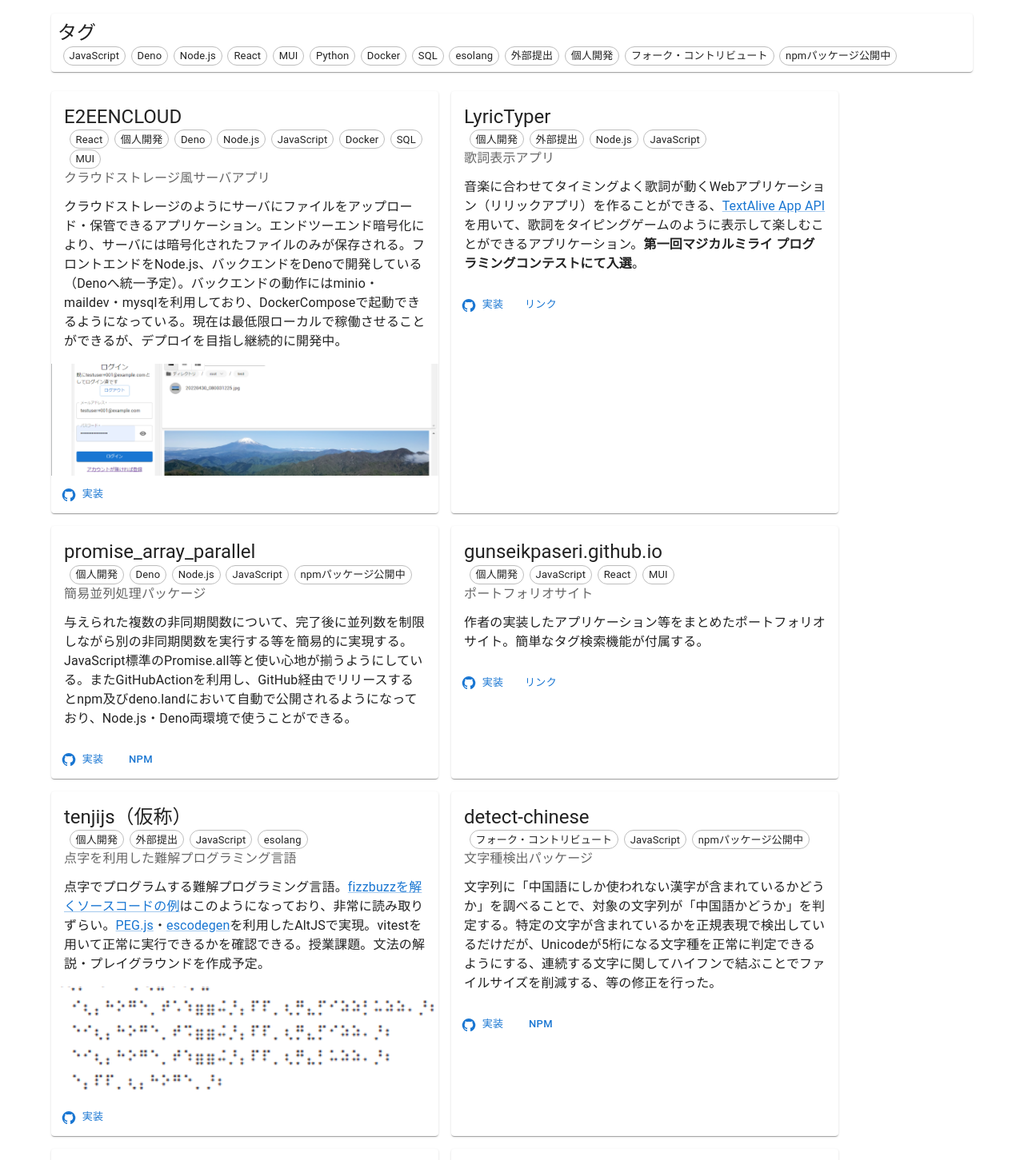
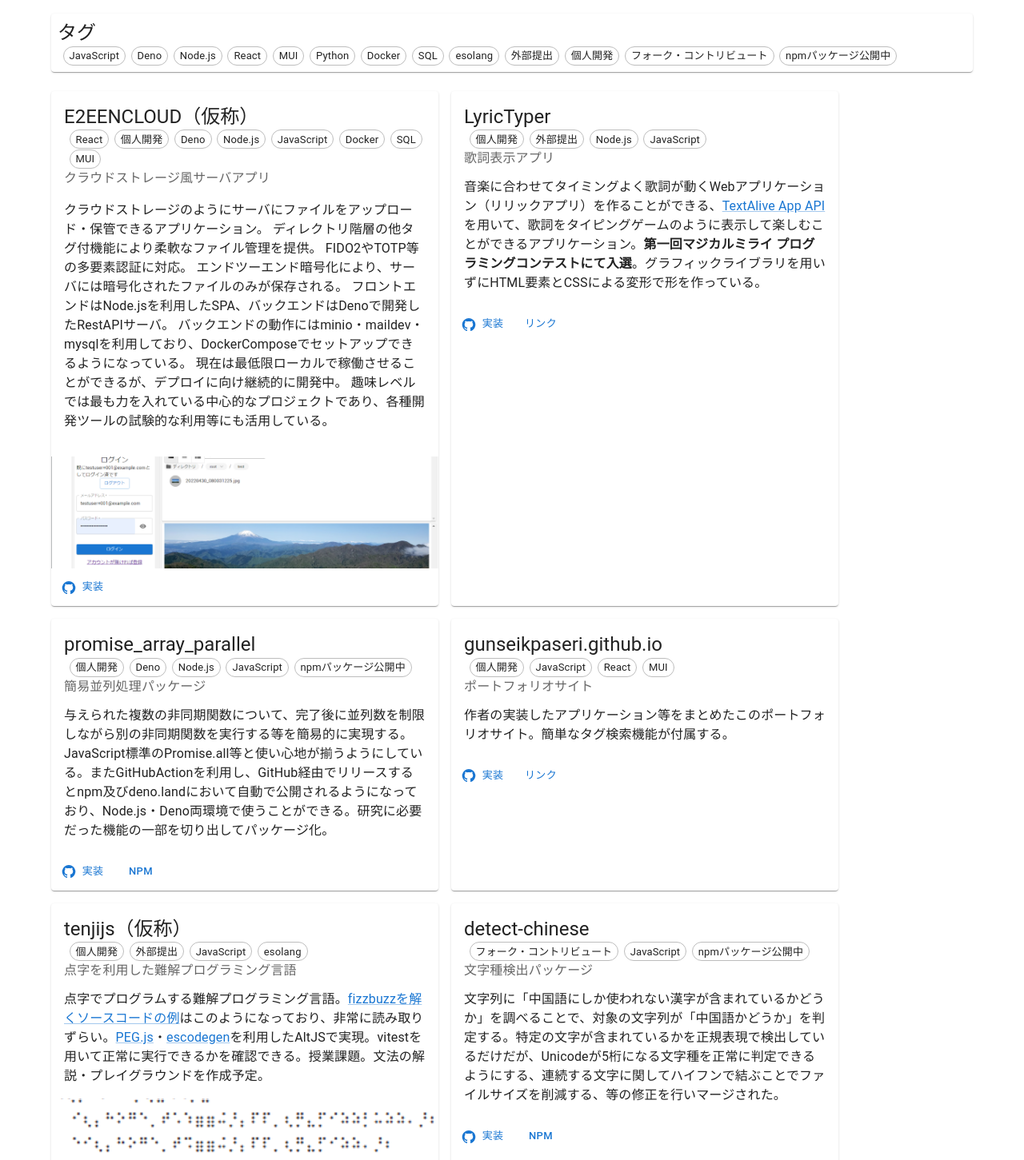
Before and after one commit to GunseiKPaseri/GunseiKPaseri.github.io, a React (Vite) app: page / in a window 1280 px wide. Shown: the part 360-1811 px from the top of the page at 80% size. Built offline with nearby package versions, Linux system fonts and the light colour scheme.

Commit message:
テキスト修正

```diff
--- a/src/source.ts
+++ b/src/source.ts
@@ -27,9 +27,18 @@
 
 const sourcesOrigin: Omit<Source, 'id'>[] = [
   {
-    title: 'E2EENCLOUD',
+    title: 'E2EENCLOUD（仮称）',
     summary: 'クラウドストレージ風サーバアプリ',
-    description: 'クラウドストレージのようにサーバにファイルをアップロード・保管できるアプリケーション。エンドツーエンド暗号化により、サーバには暗号化されたファイルのみが保存される。フロントエンドをNode.js、バックエンドをDenoで開発している（Denoへ統一予定）。バックエンドの動作にはminio・maildev・mysqlを利用しており、DockerComposeで起動できるようになっている。現在は最低限ローカルで稼働させることができるが、デプロイを目指し継続的に開発中。',
+    description: `
+クラウドストレージのようにサーバにファイルをアップロード・保管できるアプリケーション。
+ディレクトリ階層の他タグ付機能により柔軟なファイル管理を提供。
+FIDO2やTOTP等の多要素認証に対応。
+エンドツーエンド暗号化により、サーバには暗号化されたファイルのみが保存される。
+フロントエンドはNode.jsを利用したSPA、バックエンドはDenoで開発したRestAPIサーバ。
+バックエンドの動作にはminio・maildev・mysqlを利用しており、DockerComposeでセットアップできるようになっている。
+現在は最低限ローカルで稼働させることができるが、デプロイに向け継続的に開発中。
+趣味レベルでは最も力を入れている中心的なプロジェクトであり、各種開発ツールの試験的な利用等にも活用している。
+`,
     link: [{
       url: 'https://github.com/GunseiKPaseri/e2eencloud',
       type: 'github',
@@ -40,7 +49,7 @@
   {
     title: 'LyricTyper',
     summary: '歌詞表示アプリ',
-    description: '音楽に合わせてタイミングよく歌詞が動くWebアプリケーション（リリックアプリ）を作ることができる、[TextAlive App API](https://developer.textalive.jp/)を用いて、歌詞をタイピングゲームのように表示して楽しむことができるアプリケーション。**第一回マジカルミライ プログラミングコンテストにて入選**。',
+    description: '音楽に合わせてタイミングよく歌詞が動くWebアプリケーション（リリックアプリ）を作ることができる、[TextAlive App API](https://developer.textalive.jp/)を用いて、歌詞をタイピングゲームのように表示して楽しむことができるアプリケーション。**第一回マジカルミライ プログラミングコンテストにて入選**。グラフィックライブラリを用いずにHTML要素とCSSによる変形で形を作っている。',
     link: [
       {
         url: 'https://github.com/GunseiKPaseri/textalive_lyrictyper',
@@ -56,7 +65,7 @@
   {
     title: 'promise_array_parallel',
     summary: '簡易並列処理パッケージ',
-    description: '与えられた複数の非同期関数について、完了後に並列数を制限しながら別の非同期関数を実行する等を簡易的に実現する。JavaScript標準のPromise.all等と使い心地が揃うようにしている。またGitHubActionを利用し、GitHub経由でリリースするとnpm及びdeno.landにおいて自動で公開されるようになっており、Node.js・Deno両環境で使うことができる。',
+    description: '与えられた複数の非同期関数について、完了後に並列数を制限しながら別の非同期関数を実行する等を簡易的に実現する。JavaScript標準のPromise.all等と使い心地が揃うようにしている。またGitHubActionを利用し、GitHub経由でリリースするとnpm及びdeno.landにおいて自動で公開されるようになっており、Node.js・Deno両環境で使うことができる。研究に必要だった機能の一部を切り出してパッケージ化。',
     link: [{
       url: 'https://github.com/GunseiKPaseri/promise_array_parallel',
       type: 'github',
@@ -69,7 +78,7 @@
   {
     title: 'gunseikpaseri.github.io',
     summary: 'ポートフォリオサイト',
-    description: '作者の実装したアプリケーション等をまとめたポートフォリオサイト。簡単なタグ検索機能が付属する。',
+    description: '作者の実装したアプリケーション等をまとめたこのポートフォリオサイト。簡単なタグ検索機能が付属する。',
     link: [
       {
         url: 'https://github.com/GunseiKPaseri/gunseikpaseri.github.io',
@@ -98,7 +107,7 @@
   {
     title: 'detect-chinese',
     summary: '文字種検出パッケージ',
-    description: '文字列に「中国語にしか使われない漢字が含まれているかどうか」を調べることで、対象の文字列が「中国語かどうか」を判定する。特定の文字が含まれているかを正規表現で検出しているだけだが、Unicodeが5桁になる文字種を正常に判定できるようにする、連続する文字に関してハイフンで結ぶことでファイルサイズを削減する、等の修正を行った。',
+    description: '文字列に「中国語にしか使われない漢字が含まれているかどうか」を調べることで、対象の文字列が「中国語かどうか」を判定する。特定の文字が含まれているかを正規表現で検出しているだけだが、Unicodeが5桁になる文字種を正常に判定できるようにする、連続する文字に関してハイフンで結ぶことでファイルサイズを削減する、等の修正を行いマージされた。',
     link: [{
       url: 'https://github.com/Neos21/detect-chinese',
       type: 'github',
@@ -121,7 +130,7 @@
   {
     title: 'web-crypto-stream（仮称）',
     summary: 'Web Stream APIで暗号化等を行う',
-    description: 'Web Stream APIによりNode.jsに限らずブラウザ上でもストリーム処理が容易に実現できるようになったが、Web Crypto APIの暗号処理・ハッシュ関数については未対応である。[提案](https://github.com/wintercg/proposal-webcrypto-streams/blob/main/explainer.md)はされているものの実現の目途は経っていない様子。E2EEENCLOUDではブラウザ上での暗号化・復号処理が求められるが、これを利用することで暗号化ファイルのダウンロードを待たずに復号処理に移ることができる。実現に向けて作業中。',
+    description: 'Web Stream APIによりNode.jsに限らずブラウザ上でもストリーム処理が容易に実現できるようになったが、Web Crypto APIの暗号処理・ハッシュ関数については未対応である。[提案](https://github.com/wintercg/proposal-webcrypto-streams/blob/main/explainer.md)はされているものの実現の目途は経っていない様子。E2EEENCLOUDではブラウザ上での暗号化・復号処理が求められるが、これを利用することで暗号化ファイルのダウンロードを待たずに復号処理に移ることができる。実現に向けて作業中。暗号処理に自分が実装したプラグインを使うのはセキュリティ的観点からご法度ではあるが、提案が通るまでの繋ぎのつもりで。',
     tag: ['JavaScript'],
   },
 ];
```
